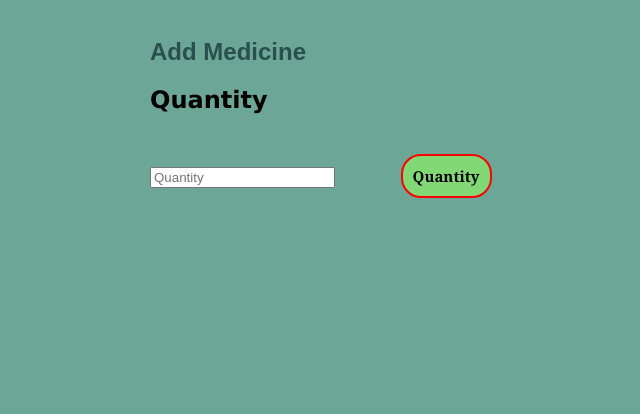
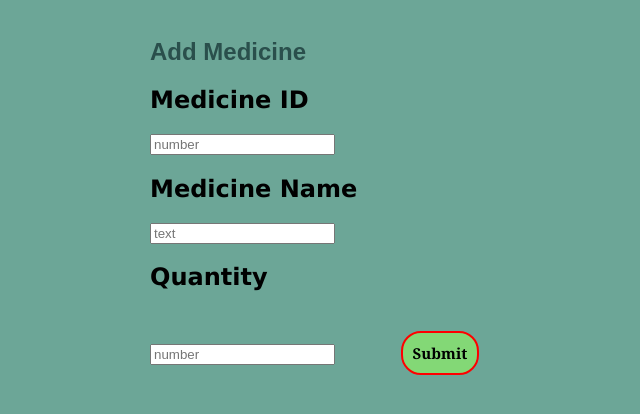
Before and after one commit to shakiliitju/JU-Medical-Management-System, a PHP site: page /php/medicine/add-medicine.php in a window 1280 px wide. Shown: the top 414 px of the page, without its empty margins (108-748 px from the left). Run offline with PHP 8.4, Linux system fonts and the light colour scheme.

Commit message:
All id add

```diff
--- a/php/medicine/add-medicine.php
+++ b/php/medicine/add-medicine.php
@@ -38,15 +38,13 @@
       border: red 2px solid;
       background-color: rgb(131, 216, 118);
     }
-    .btn:hover{
+
+    .btn:hover {
       background-color: rgb(96, 9, 67);
       color: white;
-      transform:scale(1.2);
+      transform: scale(1.2);
       transition: .5s;
     }
-
-
-
   </style>
 
 </head>
@@ -70,11 +68,17 @@
     <div class="row">
       <form action="/php/medicine/add-medicine-con.php" method="post">
 
+        <h2>Medicine ID</h2>
+        <input type="number" placeholder="number" name="M_Code" class="" required>
+
+        <h2>Medicine Name</h2>
+        <input type="text" placeholder="text" name="M_Name" class="" required>
+
         <h2>Quantity</h2>
-                <input type="number" placeholder="Quantity" name="Quantity" class="box" required>
+        <input type="number" placeholder="number" name="Quantity" class="box" required>
 
 
-                <input type="submit" value="Quantity" class="btn">
+        <input type="submit" value="Submit" class="btn">
       </form>
 
     </div>
--- a/php/medicine/medicine.php
+++ b/php/medicine/medicine.php
@@ -218,6 +218,7 @@
                 <thead>
                     <tr>
                         <th> Medicine_Code </th>
+                        <th> Medicine_Name </th>
                         <th> Quantity </th>
 
                     </tr>
@@ -228,7 +229,7 @@
                     include 'db_conn.php';
 
 
-                    $sql = " SELECT M_Code,Quantity FROM medicine LIMIT 5";
+                    $sql = " SELECT * FROM medicine LIMIT 5";
                     $query = mysqli_query($conn, $sql);
                     while ($Patient_data = mysqli_fetch_array($query)) {
 
@@ -236,6 +237,7 @@
                     ?>
                         <tr>
                             <td><b><?php echo $Patient_data['M_Code']; ?></b></td>
+                            <td><?php echo $Patient_data['M_Name']; ?></td>
                             <td><?php echo $Patient_data['Quantity'];  ?></td>
                             <td style="width: 140px;">
 
```
Also changed, not shown: php/medicine/add-medicine-con.php (+4 -3 lines), php/patient/add-patient.php (+3 -5 lines). Lines whose indentation alone changed are shown as unchanged.
